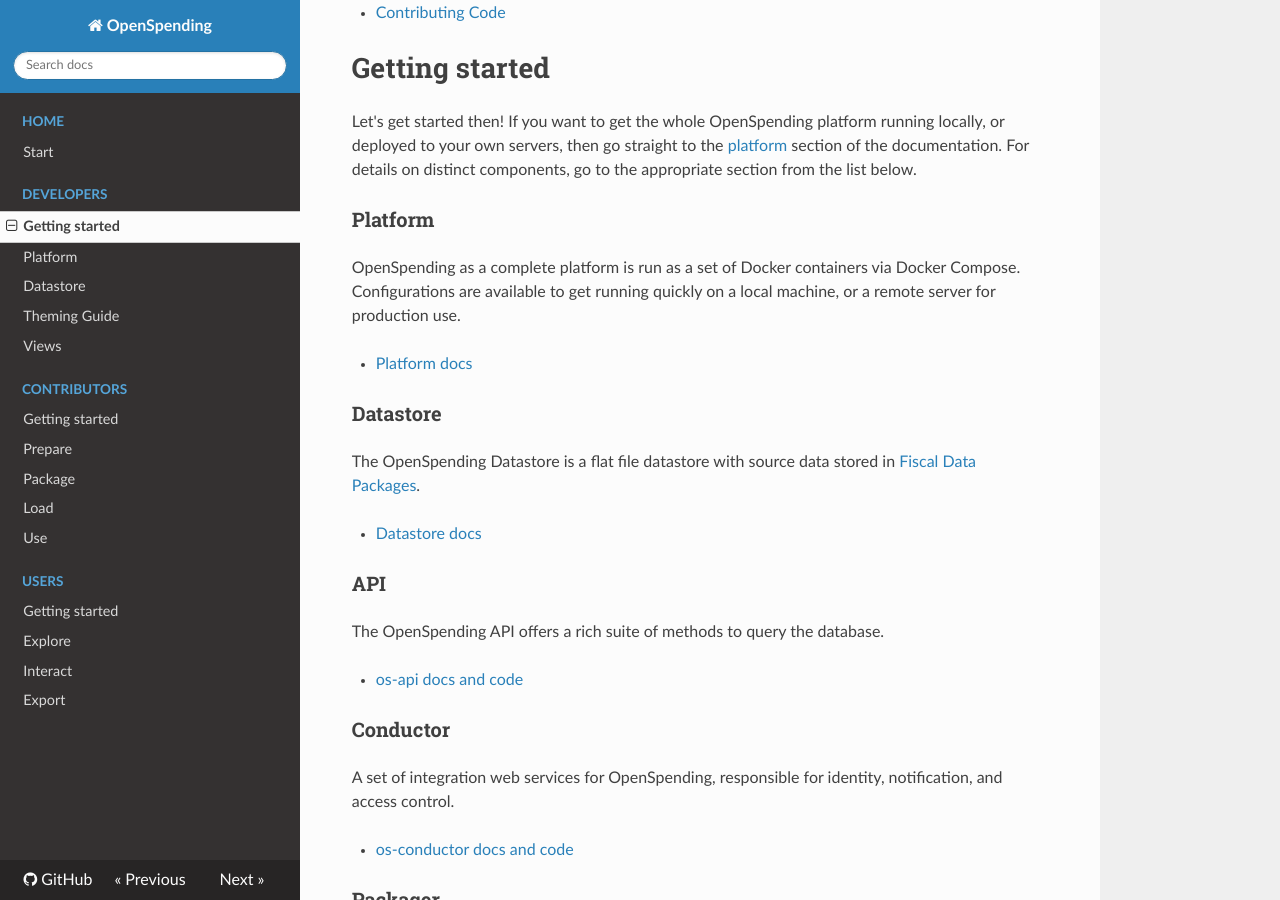
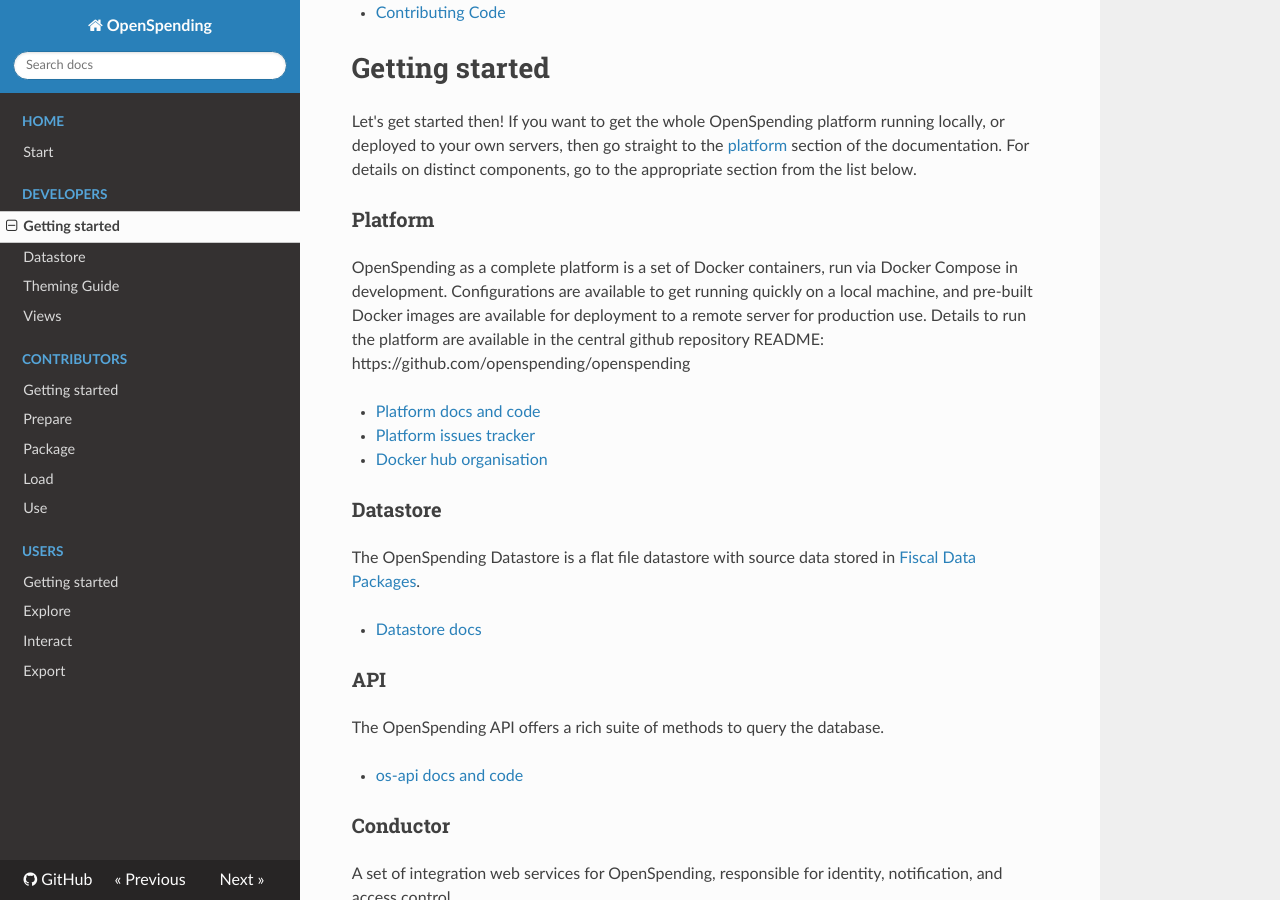
Before and after one commit to openspending/docs, an MkDocs documentation site: the page built from docs/developers/index.md, in a window 1280 px wide and 900 px high, scrolled down 567 px. Built offline with MkDocs 1.6.1, drawn with Linux system fonts in a browser that asks for light colours; nearby versions of some CDN libraries; old or Windows-style settings are respelled for this version of MkDocs.

Commit message:
Remove outofdate platform details

```diff
--- a/docs/developers/index.md
+++ b/docs/developers/index.md
@@ -3,7 +3,7 @@
 This section of the OpenSpending documentation is for developers. Here you can learn about the design of the platform, and how to get OpenSpending running locally or on your own servers, and the process for contributing enhancements and bug fixes to the code.
 
 - [Getting started](#getting-started)
-- [Platform](platform/)
+- [Platform](#platform)
 - [Datastore](datastore/)
 - [API](#api)
 - [Conductor](#conductor)
@@ -19,13 +19,15 @@ This section of the OpenSpending documentation is for developers. Here you can l
 
 # Getting started
 
-Let's get started then! If you want to get the whole OpenSpending platform running locally, or deployed to your own servers, then go straight to the [platform](platform/) section of the documentation. For details on distinct components, go to the appropriate section from the list below.
+Let's get started then! If you want to get the whole OpenSpending platform running locally, or deployed to your own servers, then go straight to the [platform](#platform) section of the documentation. For details on distinct components, go to the appropriate section from the list below.
 
 ### Platform
 
-OpenSpending as a complete platform is run as a set of Docker containers via Docker Compose. Configurations are available to get running quickly on a local machine, or a remote server for production use.
+OpenSpending as a complete platform is a set of Docker containers, run via Docker Compose in development. Configurations are available to get running quickly on a local machine, and pre-built Docker images are available for deployment to a remote server for production use. Details to run the platform are available in the central github repository README: https://github.com/openspending/openspending
 
-- [Platform docs](platform/)
+- [Platform docs and code](https://github.com/openspending/openspending)
+- [Platform issues tracker](https://github.com/openspending/openspending/issues)
+- [Docker hub organisation](https://hub.docker.com/r/openspending/)
 
 ### Datastore
 
--- a/mkdocs.yml
+++ b/mkdocs.yml
@@ -7,7 +7,6 @@ pages:
   - Start: index.md
 - Developers:
   - 'Getting started': developers/index.md
-  - Platform: developers/platform.md
   - Datastore: developers/datastore.md
   - Theming Guide: developers/theming-guide.md
   - Views: developers/views.md
```
Also changed, not shown: docs/developers/platform.md (deleted, +0 -149 lines).
